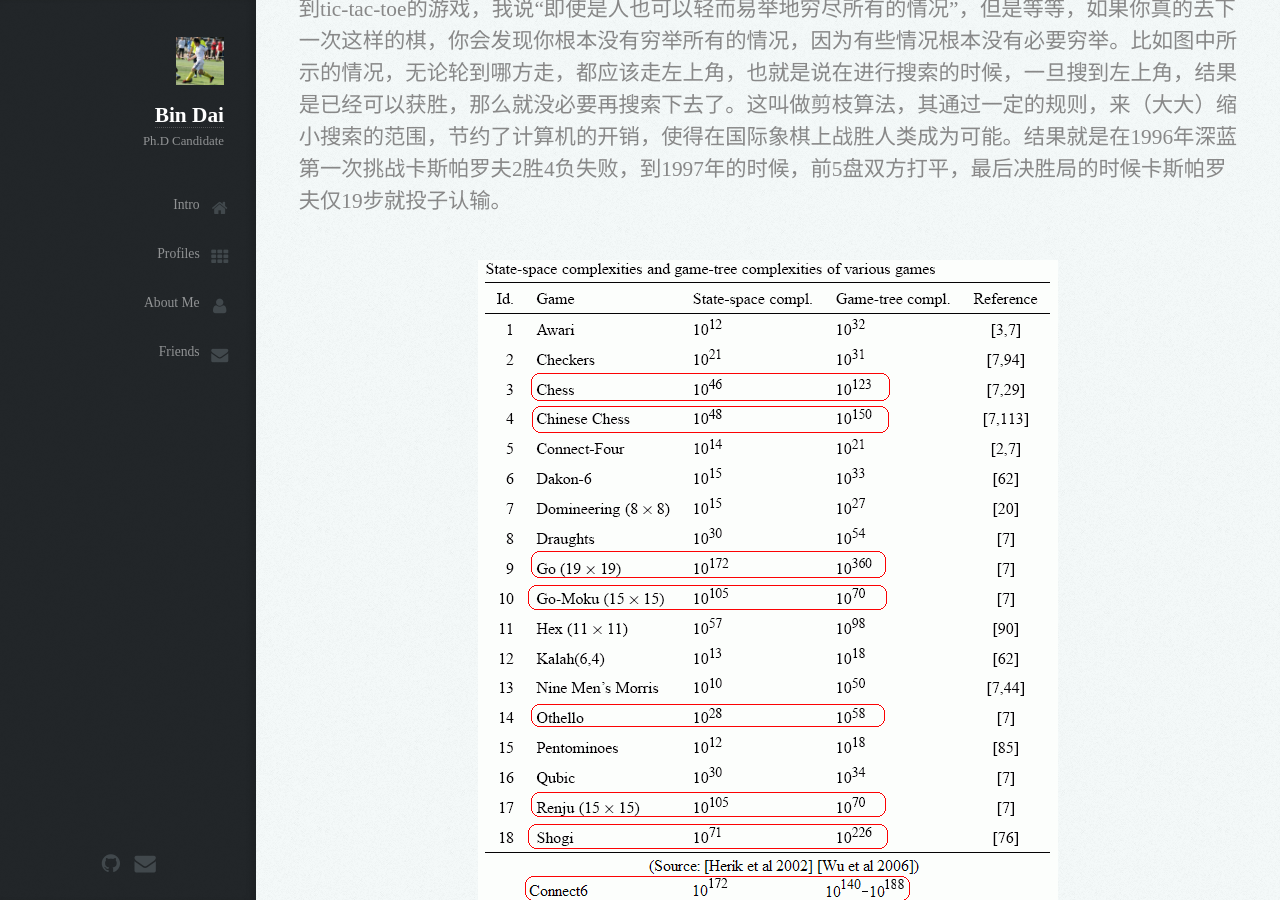
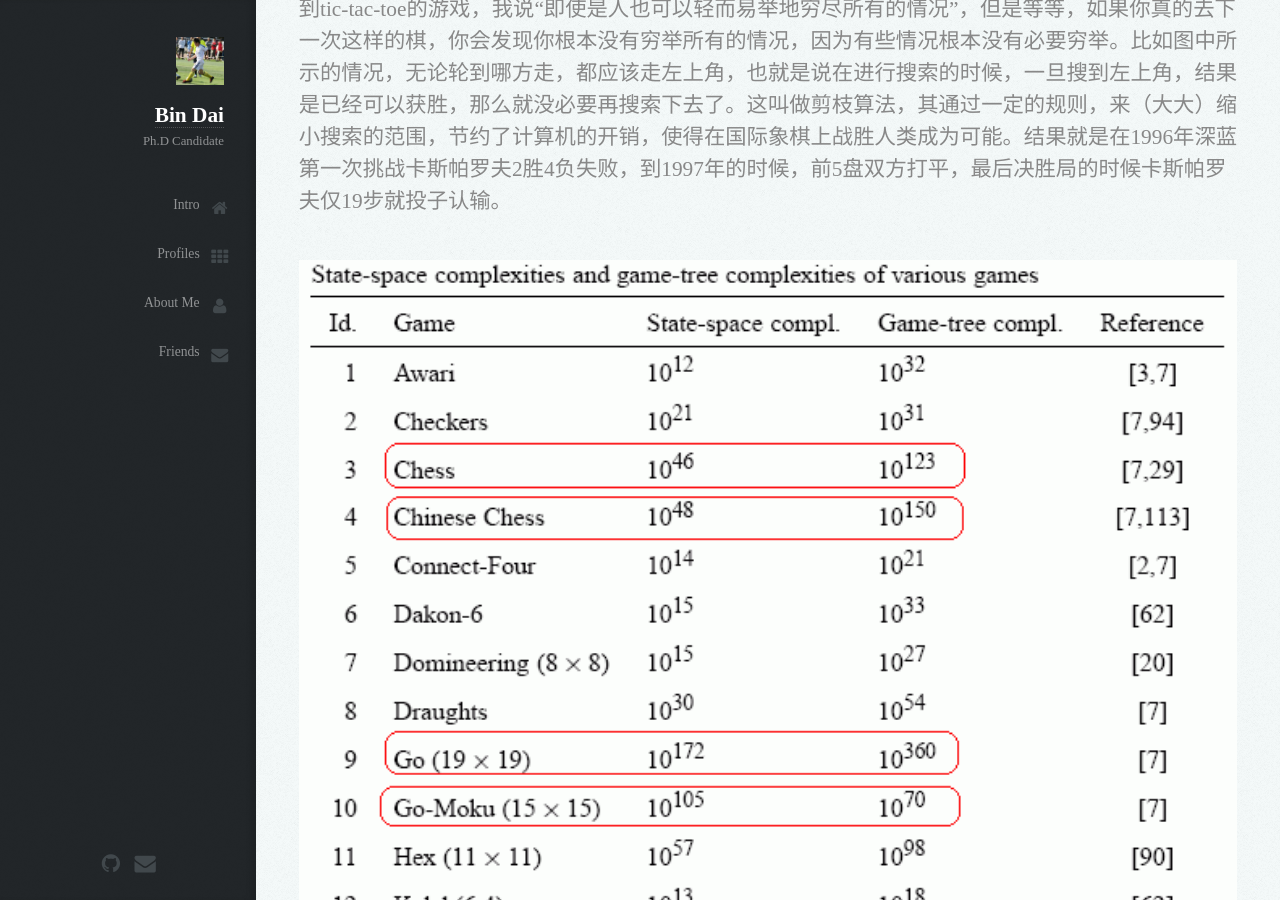
Before and after one commit to daib13/daib13.github.io, a Jekyll site: the page built from _posts/2016-03-09-academic1.markdown, in a window 1280 px wide and 900 px high, scrolled down 1557 px. Built offline with Jekyll 4.4.1, drawn with Linux system fonts in a browser that asks for light colours.

Commit message:
Update 2016-03-09-academic1.markdown

```diff
--- a/_posts/2016-03-09-academic1.markdown
+++ b/_posts/2016-03-09-academic1.markdown
@@ -32,7 +32,7 @@ abstract: 围棋，以及所有其它的棋类游戏，终究不过是一套完
 麻雀虽小，五脏俱全。把这个游戏推广到国际象棋是很直接的。在20世纪末期，计算机的存储、计算能力飞速提升，也就为IBM这样的大公司提供了机遇。考虑到国际象棋事实上并没有那么复杂，复杂度参考下图，计算机完全可以用穷举的办法来搜索最优的解。穷举，并没有听上去的那么蠢。再次回到tic-tac-toe的游戏，我说“即使是人也可以轻而易举地穷尽所有的情况”，但是等等，如果你真的去下一次这样的棋，你会发现你根本没有穷举所有的情况，因为有些情况根本没有必要穷举。比如图中所示的情况，无论轮到哪方走，都应该走左上角，也就是说在进行搜索的时候，一旦搜到左上角，结果是已经可以获胜，那么就没必要再搜索下去了。这叫做剪枝算法，其通过一定的规则，来（大大）缩小搜索的范围，节约了计算机的开销，使得在国际象棋上战胜人类成为可能。结果就是在1996年深蓝第一次挑战卡斯帕罗夫2胜4负失败，到1997年的时候，前5盘双方打平，最后决胜局的时候卡斯帕罗夫仅19步就投子认输。
 </p>
 
-<img src="/images/posts/complex.png" class="image fit$(mobile)"/>
+<img src="/images/posts/complex.png" class="fit image$(mobile)"/>
 
 <p style="text-align:left">
 既然计算机可以用剪枝搜索的方法可以在国际象棋上战胜人类，那么为什么在围棋上不能呢？或者说要等待将近20年的时间呢？原因很简单：围棋太复杂了。
```
